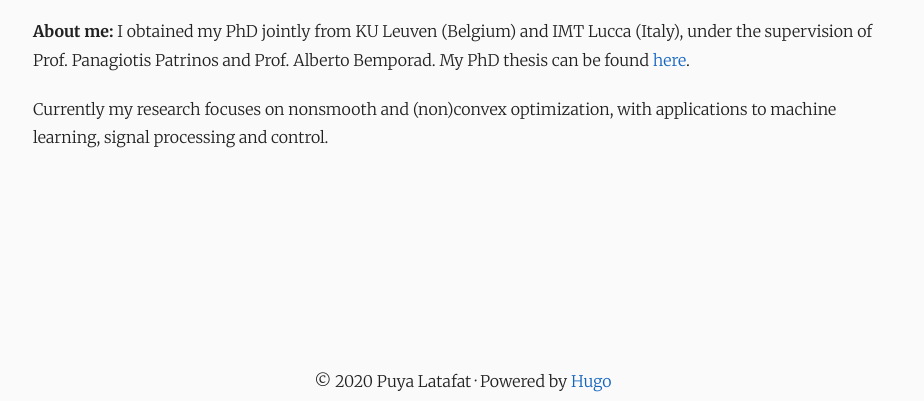
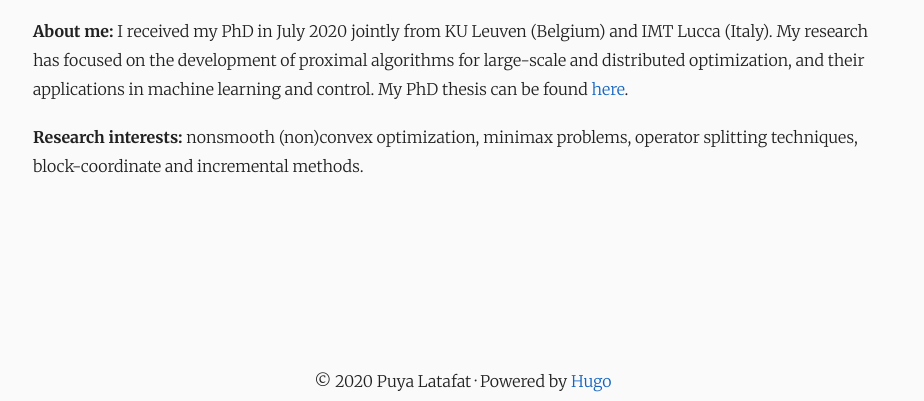
Before and after one commit to pylat/pylat.github.io, a plain HTML site: page index.html in a window 1280 px wide. Shown: the part 399-800 px from the top of the page, without its empty margins (177-1101 px from the left). Drawn offline with nearby package versions, Linux system fonts and the light colour scheme.

Commit message:
edited interests

```diff
--- a/index.html
+++ b/index.html
@@ -161,9 +161,14 @@ Kasteelpark Arenberg 10, bus 2446 <br>
 Belgium</p>
   </div>
 
-<p class="has-line-data" data-line-start="0" data-line-end="1"><strong>About me:</strong> I obtained my PhD  jointly from KU Leuven (Belgium) and IMT Lucca (Italy), under the supervision of Prof. Panagiotis Patrinos and Prof. Alberto Bemporad. My PhD thesis can be found <a href="https://lirias.kuleuven.be/retrieve/580549">here</a>.</p>
-<p class="has-line-data" data-line-start="2" data-line-end="3">Currently my research focuses on nonsmooth and (non)convex optimization, with applications to machine learning, signal processing and control.</p>
-<h4 class="code-line" data-line-start=7 data-line-end=8 >
+<p class="has-line-data" data-line-start="0" data-line-end="1"><strong>About me:</strong>
+ I received my PhD in July 2020 jointly from KU Leuven (Belgium) and IMT Lucca (Italy). My research has focused on the development of proximal algorithms for large-scale and distributed optimization, and their  applications in machine learning and control. My PhD thesis can be found <a href="https://lirias.kuleuven.be/retrieve/580549">here</a>. </p>
+
+<p class="has-line-data" data-line-start="2" data-line-end="3"><strong>Research interests:</strong>
+ nonsmooth (non)convex optimization,  minimax problems, operator splitting techniques, block-coordinate and incremental methods.</p>
+
+
+
 </section>
 
 
```
